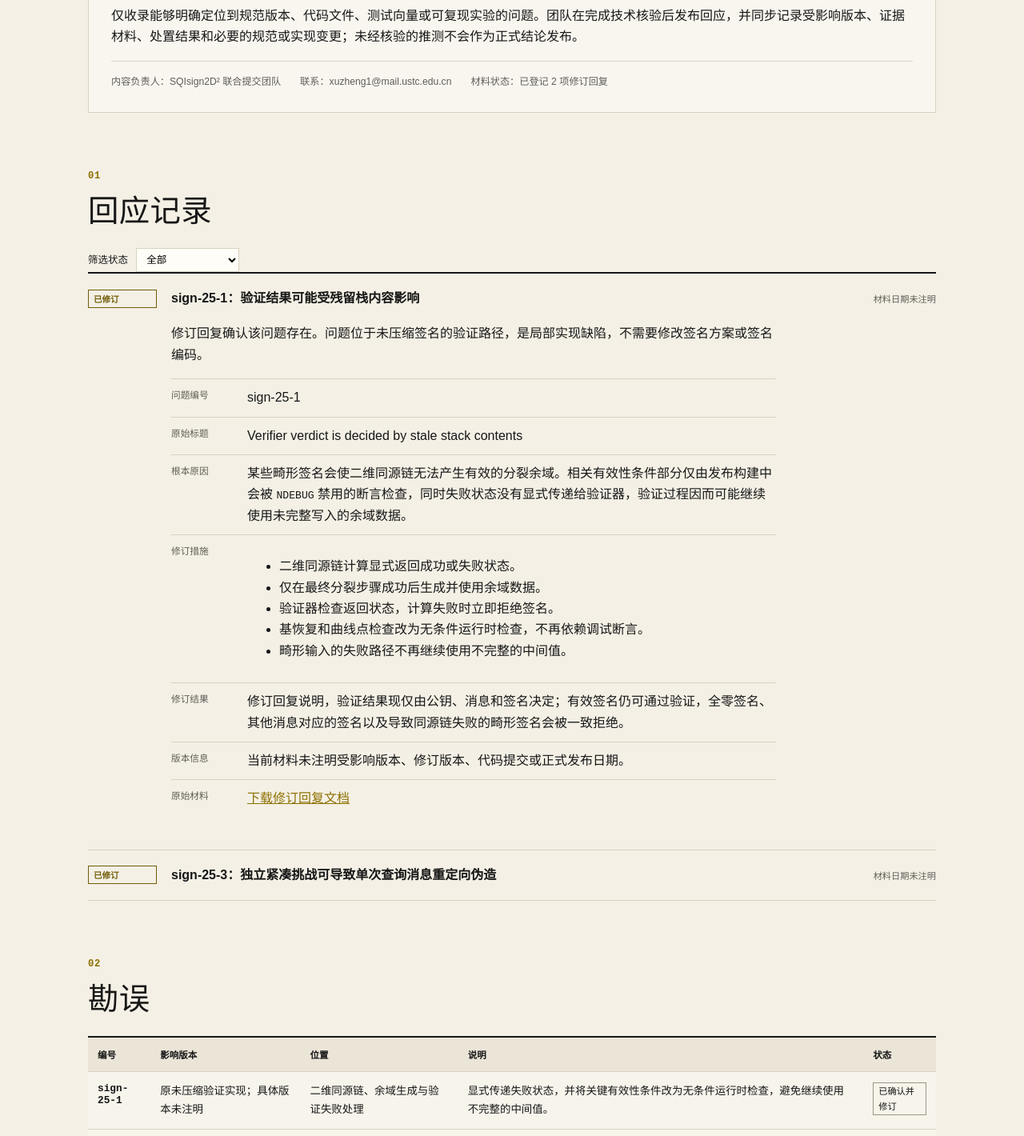
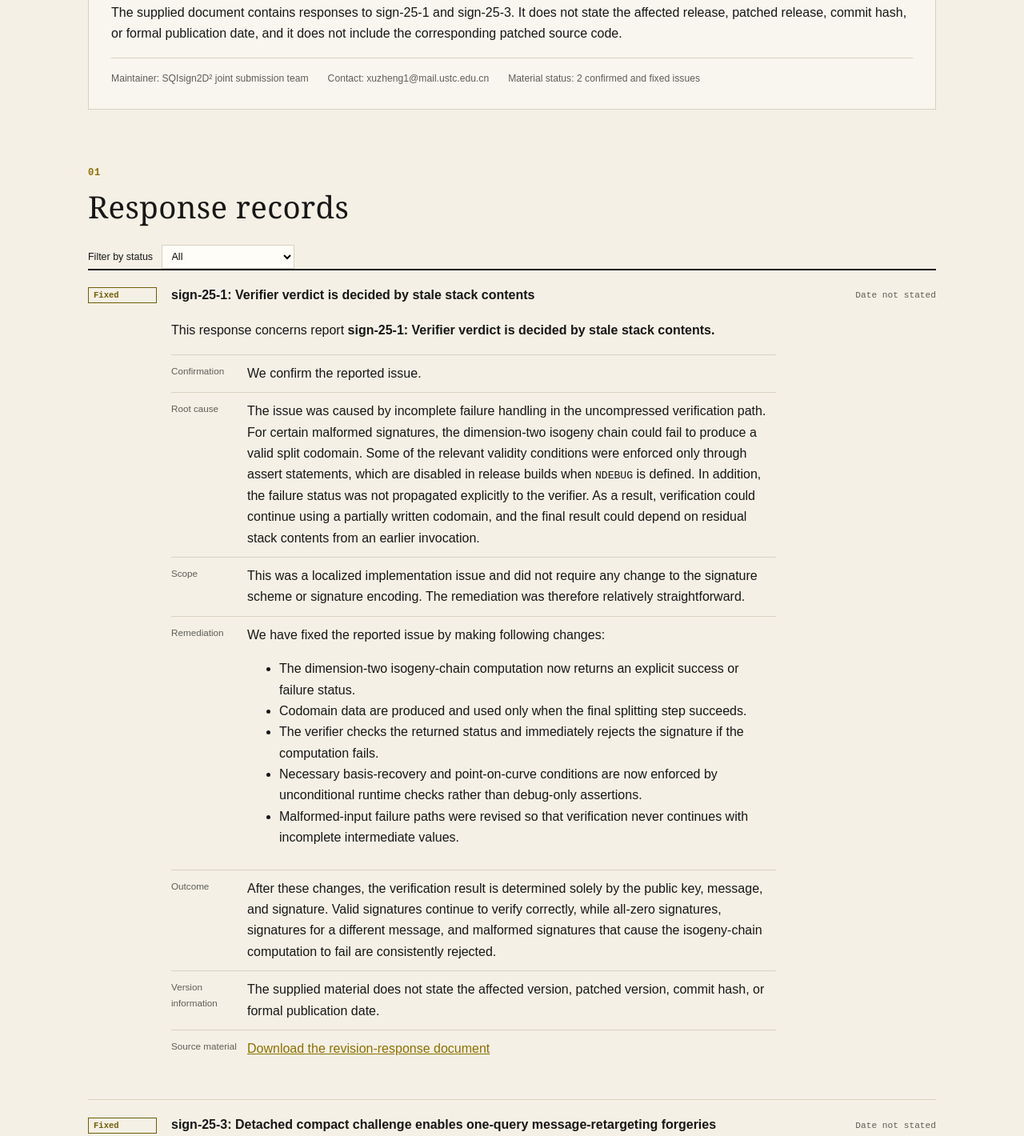
Before and after one commit to SQIsign2D2/sqisign2d2.github.io, a plain HTML site: page responses.html in a window 1280 px wide. Shown: the part 577-1997 px from the top of the page at 80% size. Drawn offline with Linux system fonts and the light colour scheme.

Commit message:
Add files via upload
Update website with revision responses in English

```diff
--- a/responses.html
+++ b/responses.html
@@ -1,50 +1,49 @@
 <!doctype html><html lang="zh-CN"><head><meta charset="utf-8"><meta name="viewport" content="width=device-width, initial-scale=1"><meta name="description" content="SQIsign2D² 的公开技术回应与勘误登记页。"><title>公开回应 — SQIsign2D²</title><link rel="icon" type="image/svg+xml" href="assets/favicon.svg"><link rel="stylesheet" href="assets/styles.css"><script defer src="assets/site.js"></script></head>
 <body data-page="responses"><a class="skip-link" href="#main">跳到正文</a><header class="site-header"><a class="brand" href="index.html"><span class="brand-mark" aria-hidden="true"><i></i><i></i><i></i></span><span><b>SQIsign2D²</b><small>POST-QUANTUM CRYPTOGRAPHY</small></span></a><button class="menu-button" type="button" aria-expanded="false" aria-controls="primary-nav">菜单</button><nav id="primary-nav" class="primary-nav" aria-label="主导航"><a data-nav="home" href="index.html">概览</a><a data-nav="scheme" href="scheme.html">方案</a><a data-nav="parameters" href="parameters.html">参数与性能</a><a data-nav="implementation" href="implementation.html">实现与资源</a><a data-nav="responses" href="responses.html">公开回应</a><a data-nav="team" href="team.html">团队</a></nav></header>
-<main id="main"><header class="page-hero"><p class="kicker">PUBLIC RESPONSES / ERRATA</p><h1>公开回应</h1><p>集中记录对算法设计、安全论证、参数选择和工程实现相关问题的正式回应，并保留可核验的版本轨迹。</p></header><div class="wide-article">
-<section class="response-policy"><p class="section-index">说明</p><h2>回应原则</h2><p>仅收录能够明确定位到规范版本、代码文件、测试向量或可复现实验的问题。团队在完成技术核验后发布回应，并同步记录受影响版本、证据材料、处置结果和必要的规范或实现变更；未经核验的推测不会作为正式结论发布。</p><div class="policy-meta"><span>内容负责人：SQIsign2D² 联合提交团队</span><span>联系：xuzheng1@mail.ustc.edu.cn</span><span>材料状态：已登记 2 项修订回复</span></div></section>
+<main id="main"><header class="page-hero"><p class="kicker">PUBLIC RESPONSES / ERRATA</p><h1>公开回应</h1><p>集中记录对算法设计、安全论证、参数选择和工程实现相关问题的正式回应，并保留可核验的版本轨迹。</p></header><div class="wide-article" lang="en">
+<section class="response-policy"><p class="section-index">SOURCE NOTE</p><h2>Material scope</h2><p>The supplied document contains responses to sign-25-1 and sign-25-3. It does not state the affected release, patched release, commit hash, or formal publication date, and it does not include the corresponding patched source code.</p><div class="policy-meta"><span>Maintainer: SQIsign2D² joint submission team</span><span>Contact: xuzheng1@mail.ustc.edu.cn</span><span>Material status: 2 confirmed and fixed issues</span></div></section>
 <section>
-  <div class="section-heading"><div><p class="section-index">01</p><h2>回应记录</h2></div></div>
-  <label class="filter-label" for="response-filter">筛选状态
+  <div class="section-heading"><div><p class="section-index">01</p><h2>Response records</h2></div></div>
+  <label class="filter-label" for="response-filter">Filter by status
     <select id="response-filter">
-      <option value="all">全部</option>
-      <option value="updated">已确认并修订</option>
+      <option value="all">All</option>
+      <option value="updated">Confirmed and fixed</option>
     </select>
   </label>
   <div class="response-list">
     <details data-status="updated" open>
-      <summary><span class="response-state updated">已修订</span><b>sign-25-1：验证结果可能受残留栈内容影响</b><time>材料日期未注明</time></summary>
+      <summary><span class="response-state updated">Fixed</span><b>sign-25-1: Verifier verdict is decided by stale stack contents</b><time>Date not stated</time></summary>
       <div>
-        <p>修订回复确认该问题存在。问题位于未压缩签名的验证路径，是局部实现缺陷，不需要修改签名方案或签名编码。</p>
+        <p lang="en">This response concerns report <strong>sign-25-1: Verifier verdict is decided by stale stack contents.</strong></p>
         <dl>
-          <dt>问题编号</dt><dd>sign-25-1</dd>
-          <dt>原始标题</dt><dd>Verifier verdict is decided by stale stack contents</dd>
-          <dt>根本原因</dt><dd>某些畸形签名会使二维同源链无法产生有效的分裂余域。相关有效性条件部分仅由发布构建中会被 <code>NDEBUG</code> 禁用的断言检查，同时失败状态没有显式传递给验证器，验证过程因而可能继续使用未完整写入的余域数据。</dd>
-          <dt>修订措施</dt><dd><ul><li>二维同源链计算显式返回成功或失败状态。</li><li>仅在最终分裂步骤成功后生成并使用余域数据。</li><li>验证器检查返回状态，计算失败时立即拒绝签名。</li><li>基恢复和曲线点检查改为无条件运行时检查，不再依赖调试断言。</li><li>畸形输入的失败路径不再继续使用不完整的中间值。</li></ul></dd>
-          <dt>修订结果</dt><dd>修订回复说明，验证结果现仅由公钥、消息和签名决定；有效签名仍可通过验证，全零签名、其他消息对应的签名以及导致同源链失败的畸形签名会被一致拒绝。</dd>
-          <dt>版本信息</dt><dd>当前材料未注明受影响版本、修订版本、代码提交或正式发布日期。</dd>
-          <dt>原始材料</dt><dd><a href="修订回复.docx" download>下载修订回复文档</a></dd>
+          <dt>Confirmation</dt><dd>We confirm the reported issue.</dd>
+          <dt>Root cause</dt><dd>The issue was caused by incomplete failure handling in the uncompressed verification path. For certain malformed signatures, the dimension-two isogeny chain could fail to produce a valid split codomain. Some of the relevant validity conditions were enforced only through assert statements, which are disabled in release builds when <code>NDEBUG</code> is defined. In addition, the failure status was not propagated explicitly to the verifier. As a result, verification could continue using a partially written codomain, and the final result could depend on residual stack contents from an earlier invocation.</dd>
+          <dt>Scope</dt><dd>This was a localized implementation issue and did not require any change to the signature scheme or signature encoding. The remediation was therefore relatively straightforward.</dd>
+          <dt>Remediation</dt><dd><p>We have fixed the reported issue by making following changes:</p><ul><li>The dimension-two isogeny-chain computation now returns an explicit success or failure status.</li><li>Codomain data are produced and used only when the final splitting step succeeds.</li><li>The verifier checks the returned status and immediately rejects the signature if the computation fails.</li><li>Necessary basis-recovery and point-on-curve conditions are now enforced by unconditional runtime checks rather than debug-only assertions.</li><li>Malformed-input failure paths were revised so that verification never continues with incomplete intermediate values.</li></ul></dd>
+          <dt>Outcome</dt><dd>After these changes, the verification result is determined solely by the public key, message, and signature. Valid signatures continue to verify correctly, while all-zero signatures, signatures for a different message, and malformed signatures that cause the isogeny-chain computation to fail are consistently rejected.</dd>
+          <dt>Version information</dt><dd>The supplied material does not state the affected version, patched version, commit hash, or formal publication date.</dd>
+          <dt>Source material</dt><dd><a href="修订回复.docx" download>Download the revision-response document</a></dd>
         </dl>
       </div>
     </details>
     <details data-status="updated">
-      <summary><span class="response-state updated">已修订</span><b>sign-25-3：独立紧凑挑战可导致单次查询消息重定向伪造</b><time>材料日期未注明</time></summary>
+      <summary><span class="response-state updated">Fixed</span><b>sign-25-3: Detached compact challenge enables one-query message-retargeting forgeries</b><time>Date not stated</time></summary>
       <div>
-        <p>修订回复确认该问题存在。修订涉及紧凑签名格式以及签名、验证两侧的协调修改，属于中等规模的实现变更。</p>
+        <p lang="en">This response concerns report <strong>sign-25-3: Detached compact challenge enables one-query message-retargeting forgeries.</strong></p>
         <dl>
-          <dt>问题编号</dt><dd>sign-25-3</dd>
-          <dt>原始标题</dt><dd>Detached compact challenge enables one-query message-retargeting forgeries</dd>
-          <dt>根本原因</dt><dd>原紧凑签名实现把散列导出的挑战作为相对独立的签名字段传输和检查，但验证器没有充分约束该值与重建的正向挑战同源及编码的对偶路径之间的几何关系，响应和对偶路径数据因而可能在挑战针对另一消息重新计算后保持不变。</dd>
-          <dt>修订措施</dt><dd><ul><li>紧凑签名不再携带独立的散列挑战值。</li><li>签名时使用规范基，由公钥、消息和承诺曲线的散列直接构造挑战核。</li><li>紧凑编码加入验证时重建承诺曲线和挑战关系所需的辅助信息。</li><li>验证时从响应和编码的对偶路径信息重建承诺曲线。</li><li>验证器针对待验证消息重新计算挑战、构造正向挑战核，并检查其与恢复的对偶挑战路径是否兼容。</li></ul></dd>
-          <dt>修订结果</dt><dd>消息、承诺曲线、正向挑战核和对偶挑战路径被绑定在同一验证关系中；仅更换消息或挑战值而不更新相关几何数据，不能再产生有效签名。</dd>
-          <dt>兼容性</dt><dd>材料明确说明紧凑签名格式已经更新，但未给出新格式版本号、修订后的签名尺寸或迁移方式。</dd>
-          <dt>版本信息</dt><dd>当前材料未注明受影响版本、修订版本、代码提交或正式发布日期。</dd>
-          <dt>原始材料</dt><dd><a href="修订回复.docx" download>下载修订回复文档</a></dd>
+          <dt>Confirmation</dt><dd>We confirm the reported issue.</dd>
+          <dt>Root cause</dt><dd>In the original compact-signature implementation, the hash-derived challenge was transmitted and checked as a relatively independent signature field. However, the verifier did not sufficiently bind this value to the geometric relation between the reconstructed forward challenge isogeny and the encoded dual path. Consequently, the response and dual-path data could remain unchanged while the transmitted challenge was recomputed for a different message.</dd>
+          <dt>Scope</dt><dd>The remediation was conceptually clear, but it required coordinated changes to the compact signature format and to both signing and verification. It was therefore a moderate implementation change rather than a single additional input check.</dd>
+          <dt>Remediation</dt><dd><p>We have fixed the reported issue by making following changes:</p><ul><li>The compact signature no longer carries the hash-derived challenge as a detached value.</li><li>During signing, the challenge kernel is constructed directly from the hash of the public key, message, and commitment curve using a canonical basis.</li><li>The compact encoding was updated to include the auxiliary information required to reconstruct the commitment curve and challenge relation during verification.</li><li>During verification, the commitment curve is reconstructed from the response and encoded dual-path information.</li><li>The verifier recomputes the challenge for the message being verified, constructs the corresponding forward challenge kernel, and checks that it is compatible with the recovered dual challenge path.</li></ul></dd>
+          <dt>Outcome</dt><dd>These changes bind the message, commitment curve, forward challenge kernel, and dual challenge path within a single verification relation. Changing the message or replacing a challenge value without updating the associated geometric data no longer produces a valid signature.</dd>
+          <dt>Version information</dt><dd>The supplied material does not state the affected version, patched version, commit hash, updated signature size, migration instructions, or formal publication date.</dd>
+          <dt>Source material</dt><dd><a href="修订回复.docx" download>Download the revision-response document</a></dd>
         </dl>
       </div>
     </details>
   </div>
 </section>
-<section><p class="section-index">02</p><h2>勘误</h2><div class="table-wrap"><table><thead><tr><th>编号</th><th>影响版本</th><th>位置</th><th>说明</th><th>状态</th></tr></thead><tbody>
-  <tr><th>sign-25-1</th><td>原未压缩验证实现；具体版本未注明</td><td>二维同源链、余域生成与验证失败处理</td><td>显式传递失败状态，并将关键有效性条件改为无条件运行时检查，避免继续使用不完整的中间值。</td><td><span class="status-tag">已确认并修订</span></td></tr>
-  <tr><th>sign-25-3</th><td>原紧凑签名实现；具体版本未注明</td><td>紧凑签名编码、挑战构造与验证关系</td><td>移除独立挑战字段，重建承诺曲线，并把消息、承诺曲线、正向挑战核和对偶挑战路径绑定到同一验证关系。</td><td><span class="status-tag">已确认并修订</span></td></tr>
-</tbody></table></div><p class="fineprint">以上状态依据现有修订回复材料登记；材料未附对应修订源码、版本号、代码提交、正式发布日期或独立复现实验记录。</p></section></div></main><footer class="site-footer"><div><b>SQIsign2D²</b><p>联合提交团队 · 合肥国家实验室 / 中国科学技术大学 / 兴唐通信科技有限公司</p></div><div><p>联系：xuzheng1@mail.ustc.edu.cn</p><p>最后更新：2026-11-25</p></div></footer></body></html>
+<section><p class="section-index">02</p><h2>Errata register</h2><div class="table-wrap"><table><thead><tr><th>Issue</th><th>Affected material</th><th>Area</th><th>Remediation</th><th>Status</th></tr></thead><tbody>
+  <tr><th>sign-25-1</th><td>Original uncompressed verification implementation; version not stated</td><td>Dimension-two isogeny chain, codomain production, and verification failure handling</td><td>Return and check an explicit failure status, enforce the required validity conditions at runtime, and prevent verification from continuing with incomplete intermediate values.</td><td><span class="status-tag">Confirmed and fixed</span></td></tr>
+  <tr><th>sign-25-3</th><td>Original compact-signature implementation; version not stated</td><td>Compact encoding, challenge construction, and the verification relation</td><td>Remove the detached challenge value, reconstruct the commitment curve, recompute the message challenge, and bind the forward challenge kernel to the recovered dual challenge path.</td><td><span class="status-tag">Confirmed and fixed</span></td></tr>
+</tbody></table></div><p class="fineprint">Status is recorded from the supplied revision-response document. No patched source archive, version identifiers, commit hashes, formal publication dates, or independent reproduction records were supplied with it.</p></section></div></main><footer class="site-footer"><div><b>SQIsign2D²</b><p>联合提交团队 · 合肥国家实验室 / 中国科学技术大学 / 兴唐通信科技有限公司</p></div><div><p>联系：xuzheng1@mail.ustc.edu.cn</p><p>最后更新：2026-11-25</p></div></footer></body></html>
```
Also changed, not shown: implementation.html (+2 -2 lines), index.html (+2 -2 lines), 1 other file.
